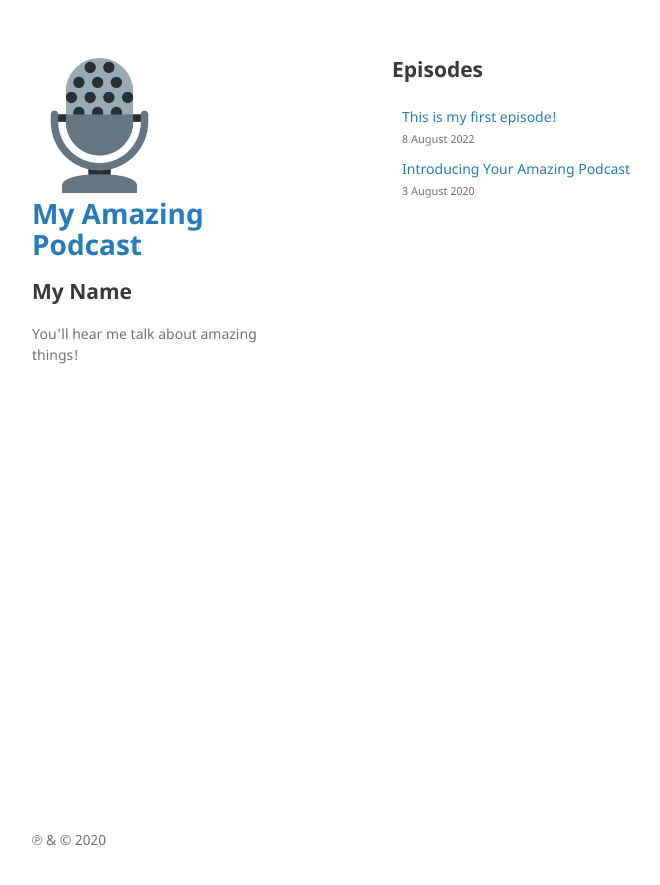
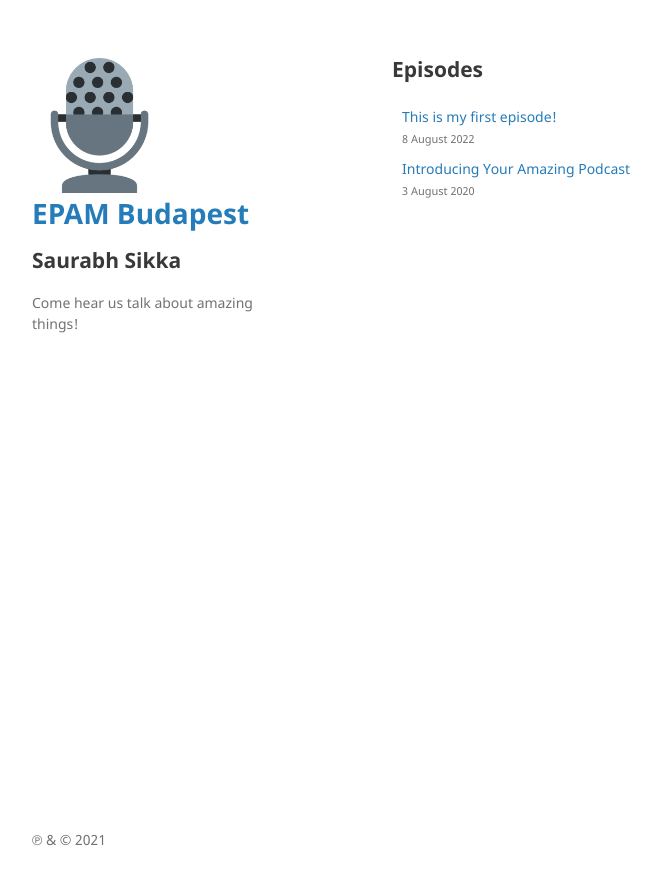
Before and after one commit to nacicatus/epam-budapest, a Jekyll site: the page built from index.md, in a window 1280 px wide. Shown: the top 885 px of the page, without its empty margins (178-838 px from the left). Built offline with Jekyll 4.4.1, drawn with Linux system fonts in a browser that asks for light colours.

Commit message:
Update _config.yml

```diff
--- a/_config.yml
+++ b/_config.yml
@@ -1,9 +1,9 @@
-title: My Amazing Podcast
-description: You'll hear me talk about amazing things!
-author: My Name
-email: my@email.com
+title: EPAM Budapest
+description: Come hear us talk about amazing things!
+author: Saurabh Sikka
+email: Saurabh_Sikka@epam.com
 lang: en-us
-copyright: "&#x2117; &amp; &#xA9; 2020"
+copyright: "&#x2117; &amp; &#xA9; 2021"
 logo: /assets/img/logo.png
 # baseurl: "" # the subpath of your site, e.g. /blog
 # url: "" # the base hostname & protocol for your site, e.g. http://example.com
```
